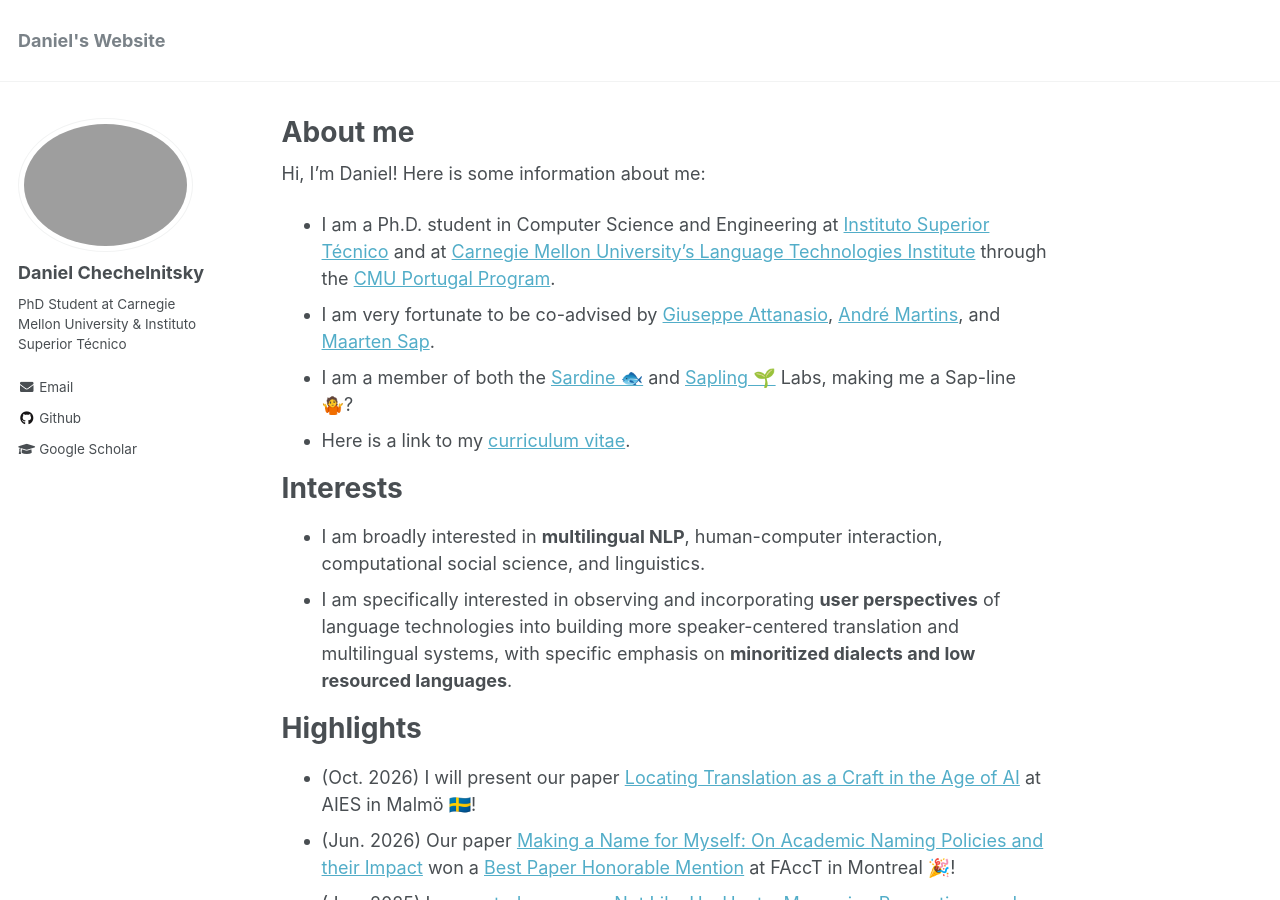
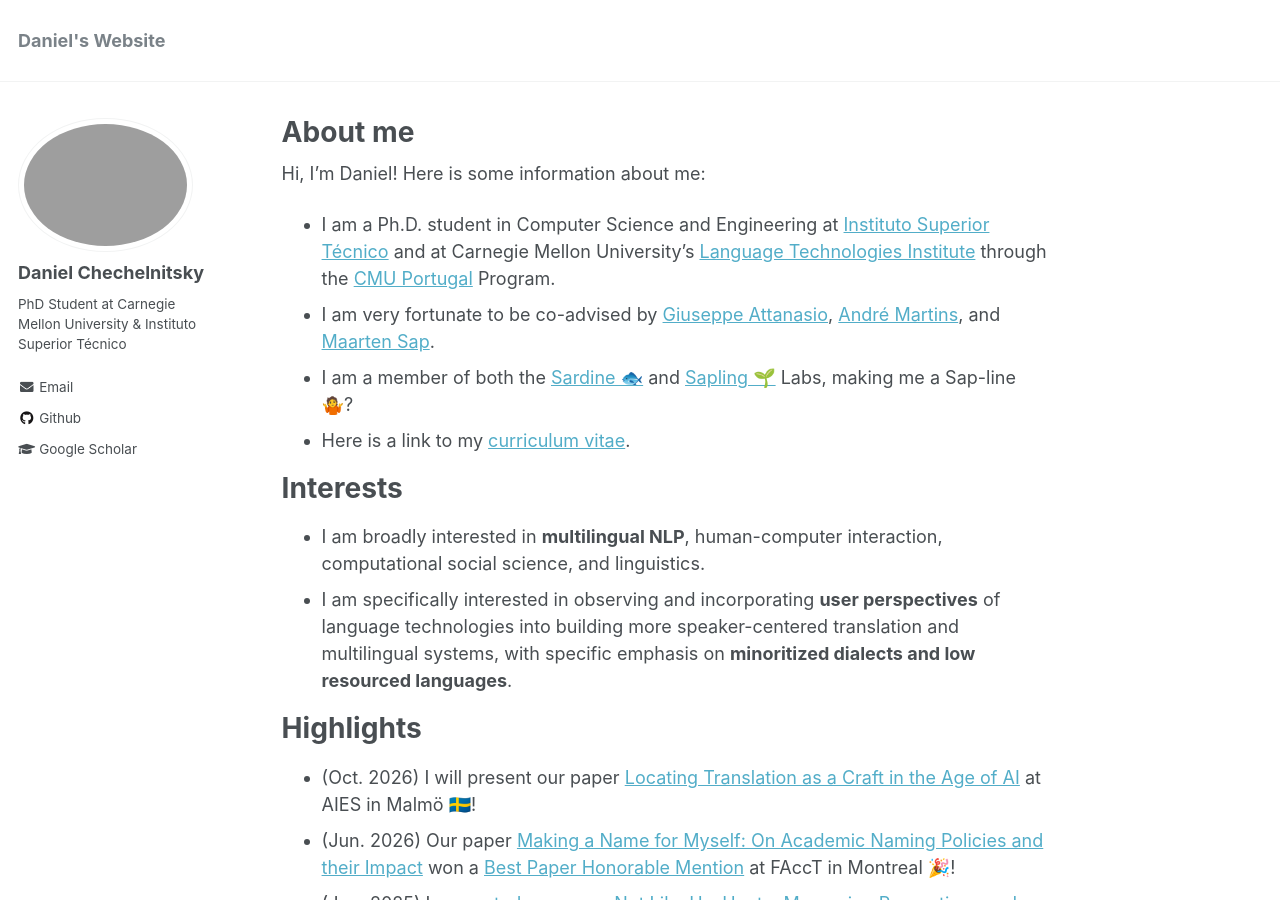
Before and after one commit to chechelnitskd/chechelnitskd.github.io, a Jekyll site: the page built from _pages/about.md, in a window 1280 px wide and 900 px high. Built offline with Jekyll 4.4.1, drawn with Linux system fonts in a browser that asks for light colours.

```diff
--- a/_pages/about.md
+++ b/_pages/about.md
@@ -9,7 +9,7 @@ redirect_from:
 ---
 
 Hi, I'm Daniel! Here is some information about me:
-- I am a Ph.D. student in Computer Science and Engineering at [Instituto Superior Técnico](https://tecnico.ulisboa.pt/en/) and at [Carnegie Mellon University's Language Technologies Institute](https://www.lti.cs.cmu.edu/) through the [CMU Portugal Program](https://cmuportugal.org/).
+- I am a Ph.D. student in Computer Science and Engineering at [Instituto Superior Técnico](https://tecnico.ulisboa.pt/en/) and at Carnegie Mellon University's [Language Technologies Institute](https://www.lti.cs.cmu.edu/) through the [CMU Portugal](https://cmuportugal.org/) Program.
 - I am very fortunate to be co-advised by [Giuseppe Attanasio](https://gattanasio.cc/), [André Martins](https://andre-martins.github.io/), and [Maarten Sap](https://maartensap.com/).
 - I am a member of both the [Sardine 🐟](https://sardine-lab.github.io/) and [Sapling 🌱](https://maartensap.com/index.html) Labs, making me a Sap-line 🤷?
 - Here is a link to my [curriculum vitae](https://chechelnitskd.github.io/Chechelnitsky_CV_2026.pdf).
```
